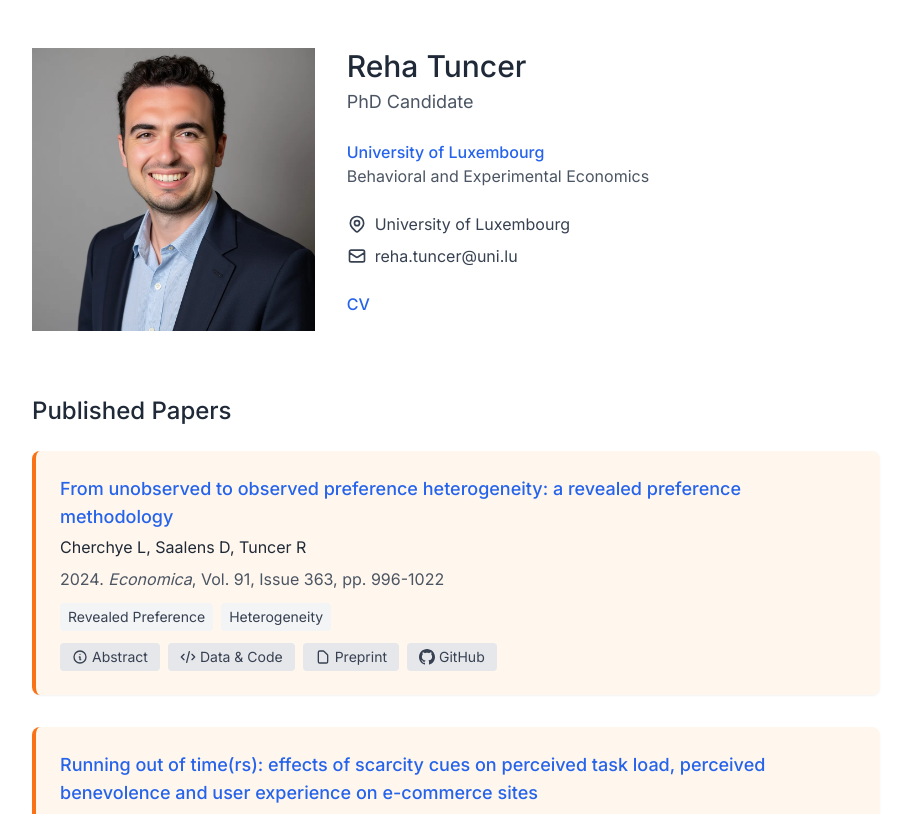
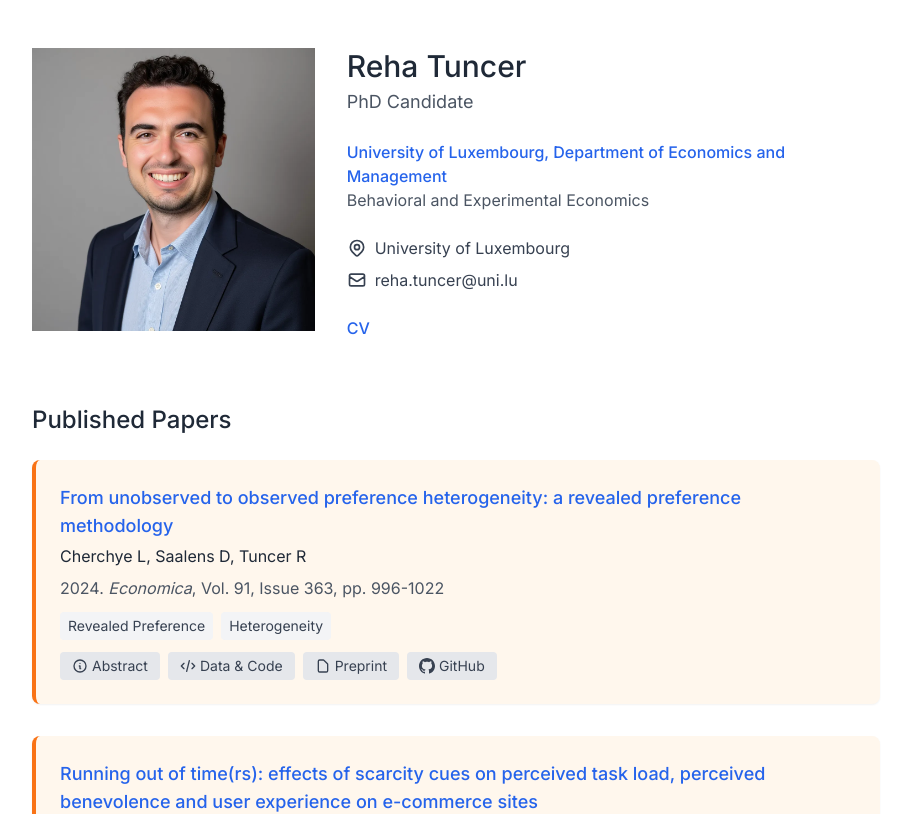
Before and after one commit to reha96/website, a Next.js app: page / in a window 1280 px wide. Shown: the top 814 px of the page, without its empty margins (184-1095 px from the left). Built offline with nearby package versions, Linux system fonts and the light colour scheme.

Commit message:
Update page.tsx

```diff
--- a/app/page.tsx
+++ b/app/page.tsx
@@ -71,7 +71,7 @@ export default function Home() {
             <div className="mb-6">
               <p className="text-blue-600 font-medium">
                 <Link href="https://hci.uni.lu/reha-tuncer/">
-                  University of Luxembourg
+                  University of Luxembourg, Department of Economics and Management
                 </Link>
               </p>
               <p className="text-gray-600">
@@ -395,7 +395,7 @@ export default function Home() {
                 {visibleAbstracts["paper3"] ? "Hide Abstract" : "Abstract"}
               </button>
               <Link
-                href=""
+                href="https://github.com/reha96/autoplay-clean"
                 className="flex items-center px-3 py-1 bg-gray-200 text-sm text-gray-700 rounded hover:bg-gray-300"
               >
                 <svg
```
